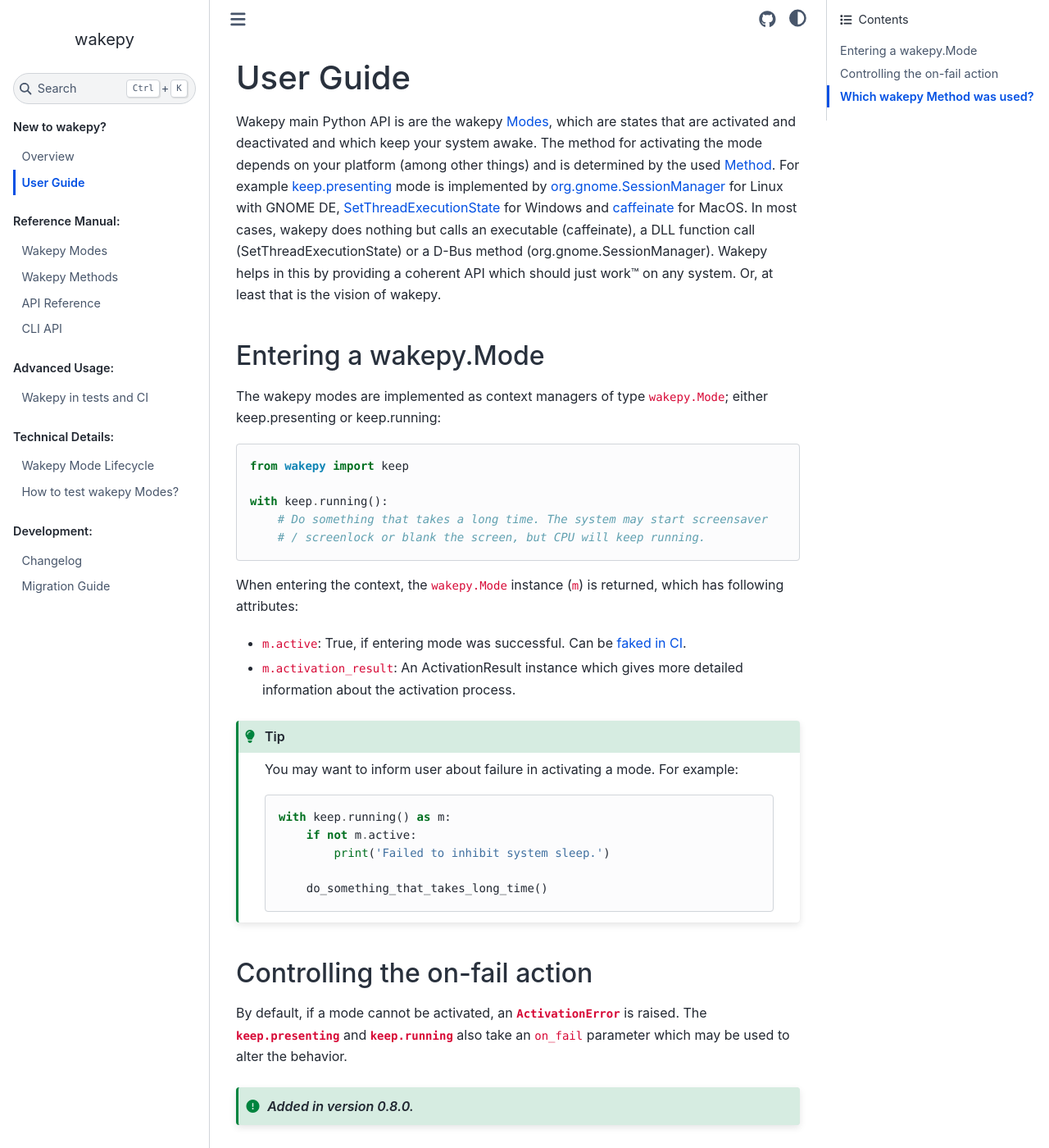
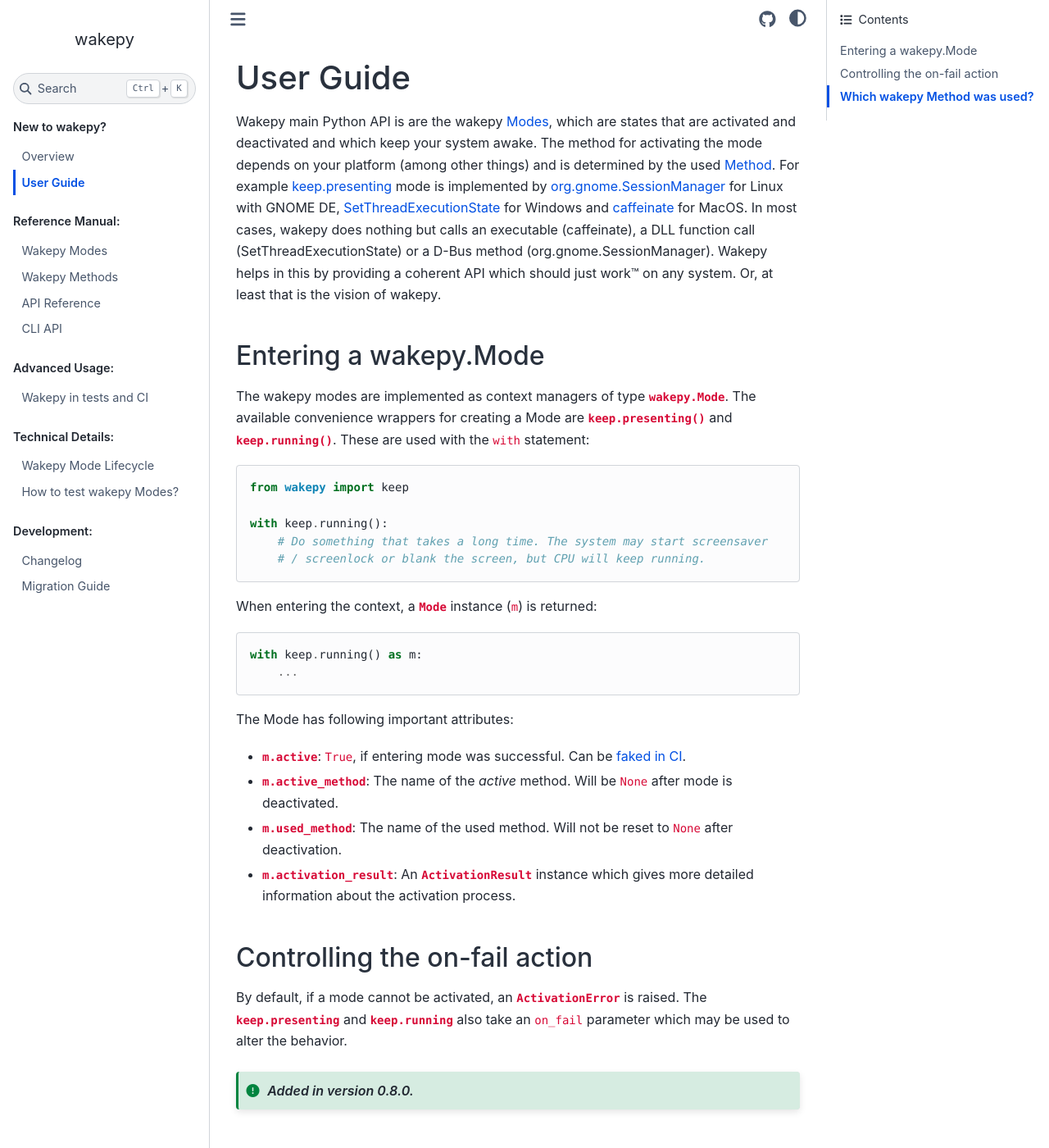
Before and after one commit to fohrloop/wakepy, a Sphinx documentation site: the page built from docs/source/user-guide.md, in a window 1280 px wide and 1400 px high. Shown: the whole window at 82% size. Built offline with Sphinx 7.4.7 and the Sphinx Book theme 1.1.4, drawn with Linux system fonts in a browser that asks for light colours; the version number could not be read and is left out.

Commit message:
update User Guide: Entering a Mode section

`````diff
--- a/docs/source/user-guide.md
+++ b/docs/source/user-guide.md
@@ -5,7 +5,7 @@
 
 ## Entering a wakepy.Mode
 
-The wakepy modes are implemented as context managers of type `wakepy.Mode`; either keep.presenting or keep.running:
+The wakepy modes are implemented as context managers of type {class}`wakepy.Mode`. The available convenience wrappers for creating a Mode are {func}`keep.presenting() <wakepy.keep.presenting>` and {func}`keep.running() <wakepy.keep.running>`. These are used with the `with` statement:
 
 ```{code-block} python
 from wakepy import keep
@@ -15,22 +15,21 @@
     # / screenlock or blank the screen, but CPU will keep running.
 ```
 
- When entering the context, the `wakepy.Mode` instance (`m`) is returned, which has following attributes:
-
-- `m.active`: True, if entering mode was successful. Can be [faked in CI](./tests-and-ci.md#wakepy_fake_success).
-- `m.activation_result`: An ActivationResult instance which gives more detailed information about the activation process.
-
-````{tip}
-You may want to inform user about failure in activating a mode. For example:
+ When entering the context, a {class}`~wakepy.Mode` instance (`m`) is returned:
 
 ```{code-block} python
 with keep.running() as m:
-    if not m.active:
-        print('Failed to inhibit system sleep.')
+    ...
+```
 
-    do_something_that_takes_long_time()
-```
-````
+The Mode has following important attributes:
+
+- {attr}`m.active <wakepy.Mode.active>`: `True`, if entering mode was successful. Can be [faked in CI](./tests-and-ci.md#wakepy_fake_success).
+- {attr}`m.active_method <wakepy.Mode.active_method>`: The name of the *active* method. Will be `None` after mode is deactivated.
+- {attr}`m.used_method <wakepy.Mode.used_method>`: The name of the used method. Will not be reset to `None` after deactivation.
+- {attr}`m.activation_result <wakepy.Mode.activation_result>`: An {class}`~wakepy.ActivationResult` instance which gives more detailed information about the activation process.
+
+
 
 (on-fail-action)=
 ## Controlling the on-fail action
`````
